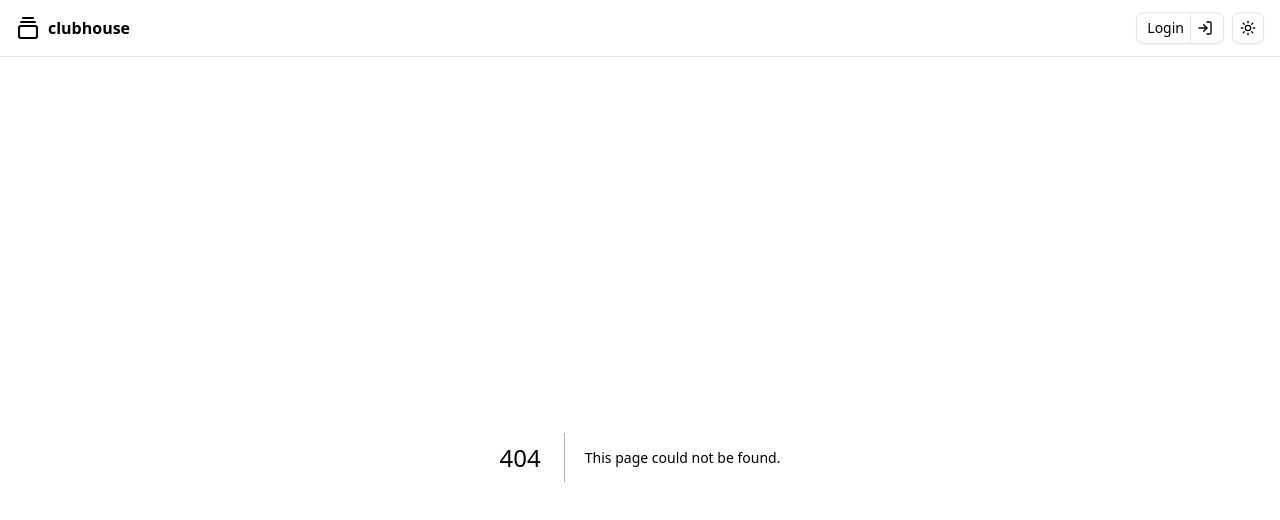
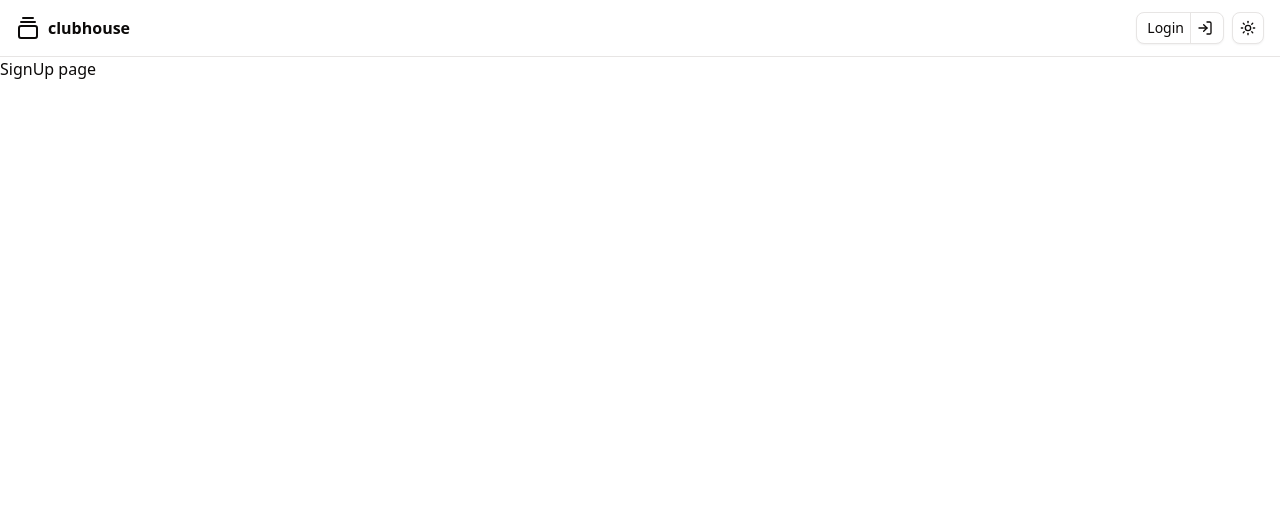
Before and after one commit to lokithor476/clubhouse, a Next.js app: page /signup in a window 1280 px wide. Before the commit this address had no page. Shown: the top 520 px of the page. Built offline with nearby package versions, Linux system fonts and the light colour scheme.

Commit message:
chore(auth): add login and signup pages

```diff
--- /dev/null
+++ b/src/app/(auth)/login/page.tsx
@@ -0,0 +1,7 @@
+export default function LoginPage() {
+  return (
+    <div>
+      Login page
+    </div>
+  )
+}
--- /dev/null
+++ b/src/app/(auth)/signup/page.tsx
@@ -0,0 +1,7 @@
+export default function SignUpPage() {
+  return (
+    <div>
+      SignUp page
+    </div>
+  )
+}
```
Also changed, not shown: src/app/page.tsx (renamed from src/app/(root)/page.tsx).
